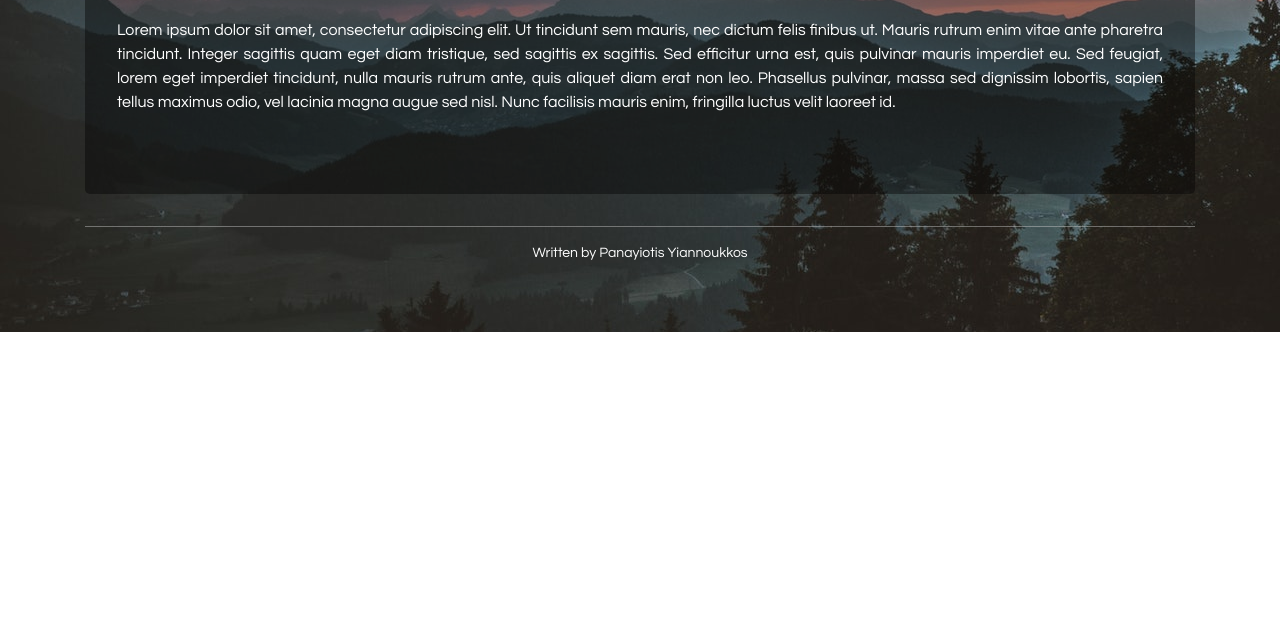
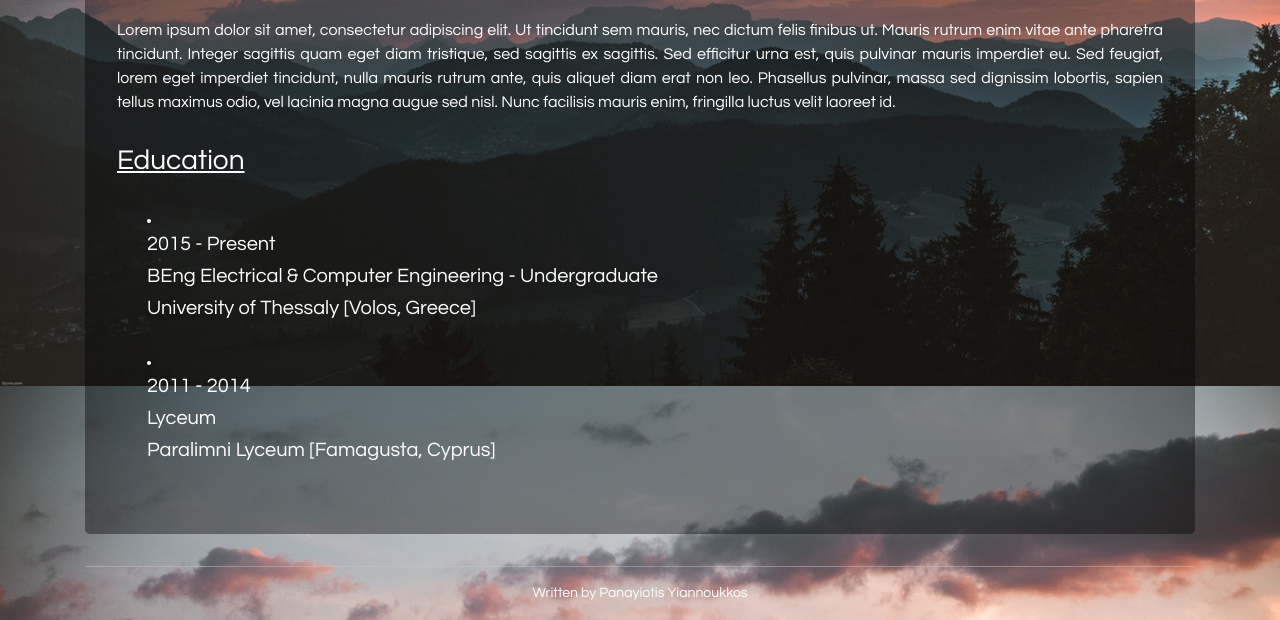
Before and after one commit to pgiannoukkos/ce426, a plain HTML site: page hw1- Personal Website/index.html in a window 1280 px wide. Shown: the part 468-1088 px from the top of the page. Before the commit the page ends 800 px from the top, so only its background shows below. Drawn offline with nearby package versions, Linux system fonts and the light colour scheme.

Commit message:
index.html
added education section

```diff
--- a/hw1- Personal Website/css/style.css
+++ b/hw1- Personal Website/css/style.css
@@ -67,8 +67,17 @@ section {
 	text-align: justify;
 }
 
-section#education h3, section#education h5 {
+section#education {
+	margin-top: 30px;
+}
+
+section#education h3 {
 	text-decoration: underline;
+}
+
+section#education div {
+	margin: 30px;
+	margin-bottom: 0;
 }
 
 /* ----------- Social Media Section ----------- */
--- a/hw1- Personal Website/index.html
+++ b/hw1- Personal Website/index.html
@@ -20,7 +20,7 @@
 				<div class="nav-bar">
 					<ul>
 						<li id="active"><a href="./index.html">Home</a></li>
-						<!-- <li><a href="./work.html">Projects</a></li> -->
+						<li><a href="./work.html">Projects</a></li>
 						<li><a href="./contact.html">Contact</a></li>
 					</ul>
 				</div>
@@ -33,6 +33,20 @@
 					<h1 id="title">Panayiotis Yiannoukkos</h1>
 					<p style="text-align: justify">Lorem ipsum dolor sit amet, consectetur adipiscing elit. Ut tincidunt sem mauris, nec dictum felis finibus ut. Mauris rutrum enim vitae ante pharetra tincidunt. Integer sagittis quam eget diam tristique, sed sagittis ex sagittis. Sed efficitur urna est, quis pulvinar mauris imperdiet eu. Sed feugiat, lorem eget imperdiet tincidunt, nulla mauris rutrum ante, quis aliquet diam erat non leo. Phasellus pulvinar, massa sed dignissim lobortis, sapien tellus maximus odio, vel lacinia magna augue sed nisl. Nunc facilisis mauris enim, fringilla luctus velit laoreet id.</p>
 				</section>
+
+				<section id="education">
+					<h3>Education</h3>
+					<div>
+						<li><h5>2015 - Present</h5></li>
+						<h5>BEng Electrical & Computer Engineering - Undergraduate</h5>
+						<h5>University of Thessaly [Volos, Greece]</h5>
+					</div>
+					<div>
+						<li><h5>2011 - 2014</h5></li>
+						<h5>Lyceum</h5>
+						<h5>Paralimni Lyceum [Famagusta, Cyprus]</h5>
+					</div>
+				</section>
 			</div>
 
 			<!-- Footer -->
```
Also changed, not shown: hw1- Personal Website/contact.html (+1 -1 lines).
